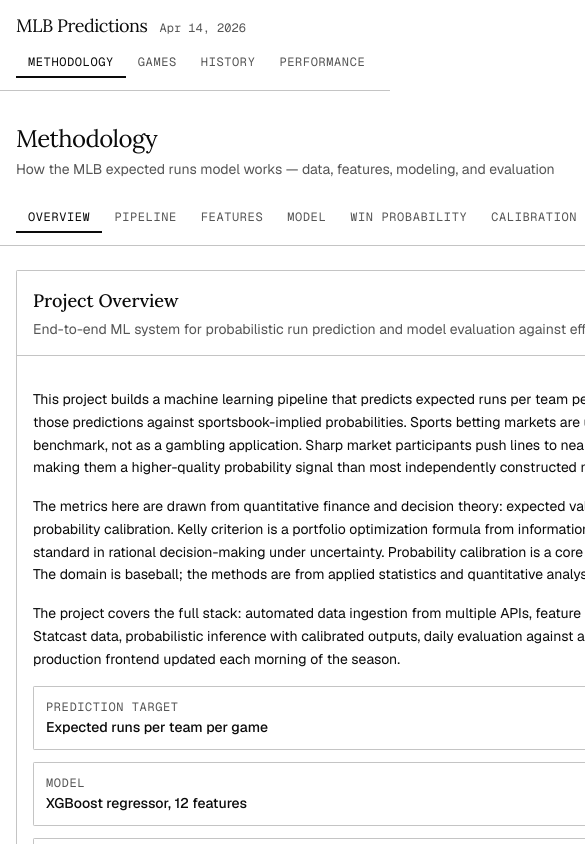
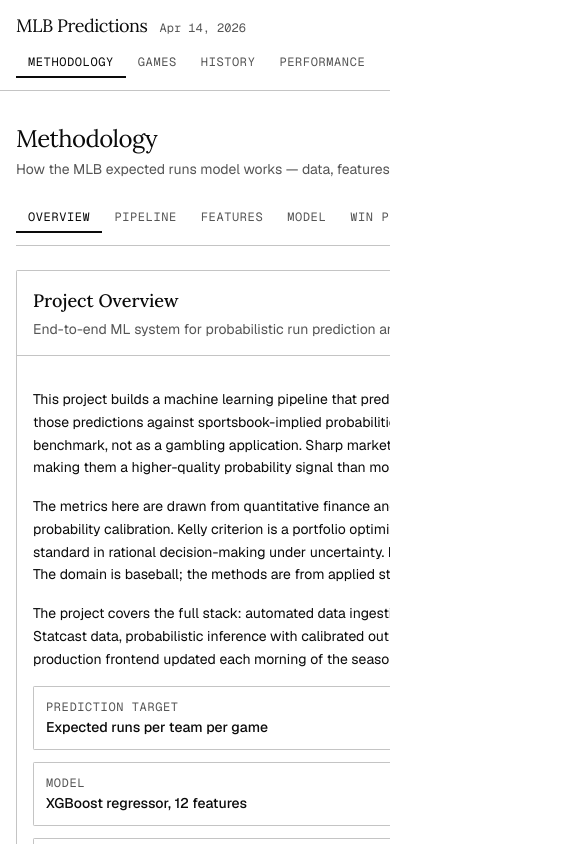
Before and after one commit to renenunezg/mlbmodel, a Next.js app in the folder frontend/: page / in a window 390 px wide. Shown: the top 844 px of the page, 585 px wide, since content can reach past the window. Built offline with nearby package versions, Linux system fonts and the light colour scheme.

Commit message:
Fix mobile overflow: add overflow-x-hidden on html and remove TOC negative margin

```diff
--- a/frontend/src/app/layout.tsx
+++ b/frontend/src/app/layout.tsx
@@ -38,7 +38,7 @@
   return (
     <html
       lang="en"
-      className={`${geistSans.variable} ${geistMono.variable} ${lora.variable} h-full antialiased`}
+      className={`${geistSans.variable} ${geistMono.variable} ${lora.variable} h-full overflow-x-hidden antialiased`}
     >
       <body className="min-h-full flex flex-col overflow-x-hidden">
         <Nav />
--- a/frontend/src/app/toc.tsx
+++ b/frontend/src/app/toc.tsx
@@ -61,7 +61,7 @@
       </aside>
 
       {/* Mobile horizontal strip */}
-      <div className="lg:hidden -mx-4 mb-6 overflow-x-auto border-b border-border px-4 pb-3">
+      <div className="lg:hidden mb-6 overflow-x-auto border-b border-border pb-3">
         <nav className="flex gap-0 min-w-max">
           {sections.map(({ id, label }) => (
             <a
```
